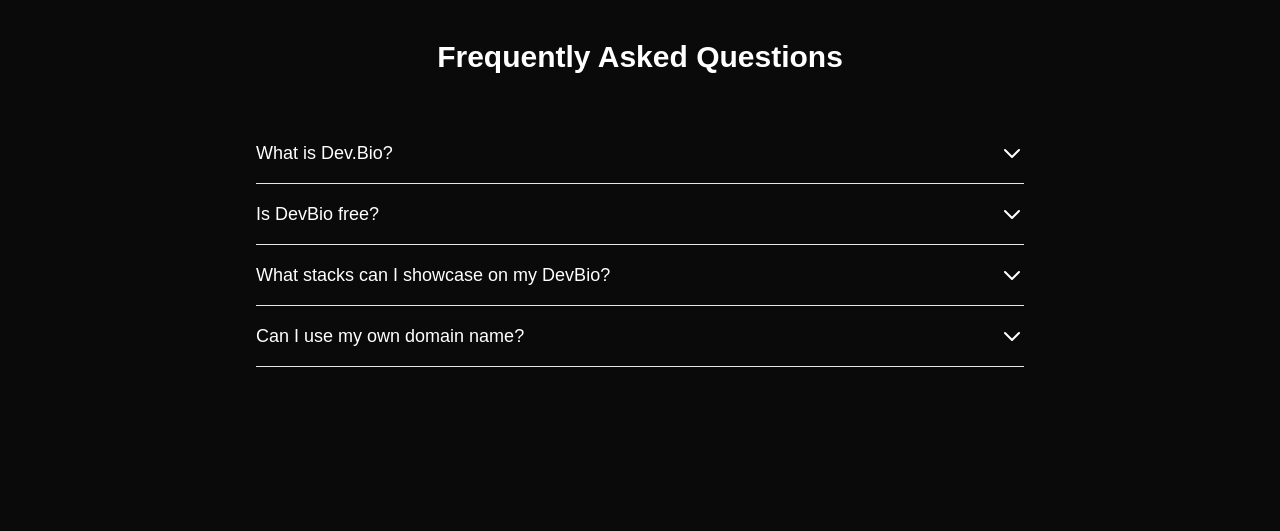
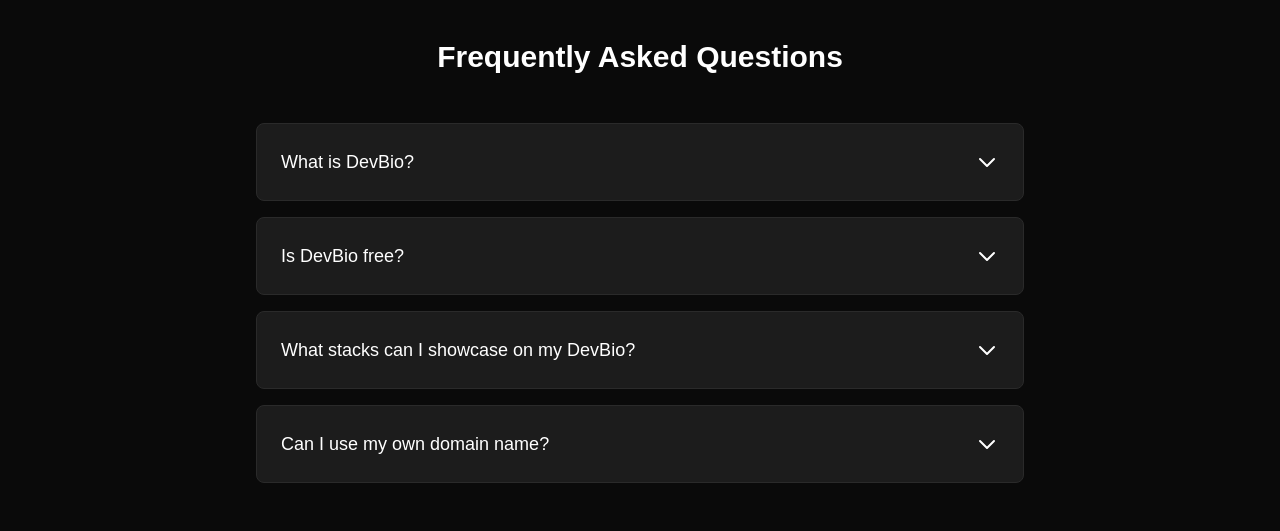
Before and after one commit to devtofunmi/devbio, a Next.js app: page / in a window 1280 px wide. Shown: the part 3580-4111 px from the top of the page. Built offline with nearby package versions, Linux system fonts and the light colour scheme.

Commit message:
changed faq design

```diff
--- a/components/landingpage/FAQ.tsx
+++ b/components/landingpage/FAQ.tsx
@@ -3,8 +3,8 @@ import { useState } from 'react';
 
 const faqs = [
   {
-    question: 'What is Dev.Bio?',
-    answer: 'Dev.Bio is a platform for developers to create a professional online presence and showcase their skills and projects.',
+    question: 'What is DevBio?',
+    answer: 'DevBio is a platform for developers to create a professional online presence and showcase their skills and projects.',
   },
   {
     question: 'Is DevBio free?',
@@ -31,11 +31,11 @@ const FAQ = () => {
     <section className="bg-[#0a0a0a] py-20">
       <div className="container mx-auto px-4">
         <h2 className="text-3xl font-bold text-center text-white mb-12">Frequently Asked Questions</h2>
-        <div className="max-w-3xl mx-auto">
+        <div className="max-w-3xl mx-auto grid gap-4">
           {faqs.map((faq, index) => (
-            <div key={index} className="border-b border-gray-200 py-4">
+            <div key={index} className="bg-[#1c1c1c] border border-[#2a2a2a] rounded-lg transition-transform duration-300 hover:rotate-2 active:rotate-2">
               <button
-                className="w-full flex justify-between items-center text-left text-lg font-medium text-white focus:outline-none"
+                className="w-full flex justify-between items-center text-left text-lg font-medium text-white p-6 focus:outline-none"
                 onClick={() => toggleFAQ(index)}
               >
                 <span>{faq.question}</span>
@@ -52,7 +52,7 @@ const FAQ = () => {
                 </svg>
               </button>
               {activeIndex === index && (
-                <div className="mt-4 text-white">
+                <div className="px-6 pb-6 text-gray-300">
                   <p>{faq.answer}</p>
                 </div>
               )}
```
